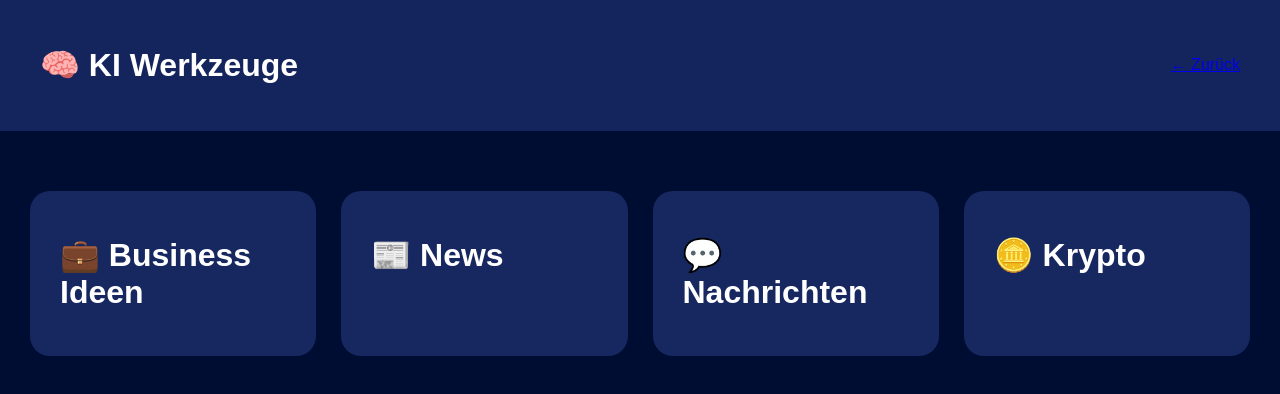
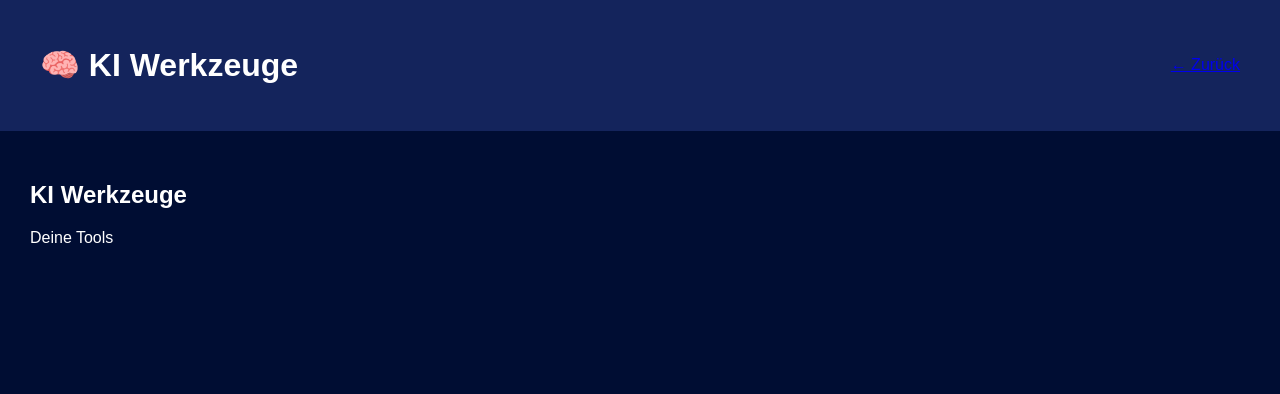
Before and after one commit to riadh100/meineprojekt, a plain HTML site: page tools.html in a window 1280 px wide. Drawn offline with Linux system fonts and the light colour scheme.

Commit message:
Add viewport meta tag and update headings

```diff
--- a/tools.html
+++ b/tools.html
@@ -1,10 +1,11 @@
 <!DOCTYPE html>
-
 <html lang="de">
 
 <head>
 
 <meta charset="UTF-8">
+
+<meta name="viewport" content="width=device-width, initial-scale=1.0">
 
 <title>KI Werkzeuge</title>
 
@@ -24,33 +25,9 @@
 
 <div class="container">
 
-<div class="grid">
+<h2>KI Werkzeuge</h2>
 
-<div class="card" onclick="location.href='businessideen.html'">
-
-<h3>💼 Business Ideen</h3>
-
-</div>
-
-<div class="card" onclick="location.href='news.html'">
-
-<h3>📰 News</h3>
-
-</div>
-
-<div class="card" onclick="location.href='nachrichten.html'">
-
-<h3>💬 Nachrichten</h3>
-
-</div>
-
-<div class="card" onclick="location.href='krypto.html'">
-
-<h3>🪙 Krypto</h3>
-
-</div>
-
-</div>
+<p>Deine Tools</p>
 
 </div>
 
```
